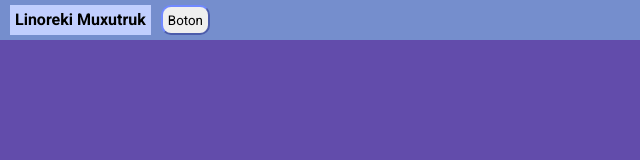
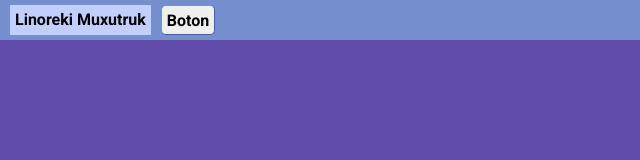
Before and after one commit to Muxutruk2/linoreki-muxutruk, a plain HTML site: page index.html in a window 1280 px wide. Shown: the full height of the page, 0-640 px from the left. Drawn offline with Linux system fonts and the light colour scheme.

Commit message:
Fixed extra width in the body and styled the button better

```diff
--- a/styles/main.css
+++ b/styles/main.css
@@ -5,4 +5,5 @@
 body{
     margin: 0;
     background-color: var(--color-5);
+    width: 100%;
 }
--- a/styles/top-menu.css
+++ b/styles/top-menu.css
@@ -3,8 +3,6 @@
     margin: 0;
     height: 40px;
     width: 100%;
-    padding-left: 10px;
-    margin: 0;
 
     display: flex;
     align-items: center;
@@ -15,6 +13,7 @@
     background-color: var(--color-3);
     padding: 5px;
     height: 20px;
+    margin-left: 10px;
 }
 
 .top-menu-button-div{
@@ -24,9 +23,11 @@
 }
 
 .top-menu-button{
+    font-weight: bold;
+    font-size: 16px;
     height: 30px;
     padding: 5px;
-    border-width: 2px;
-    border-radius: 10px;
+    border-width: 1px;
+    border-radius: 5px;
     border-color: var(--color-4);
 }
```
